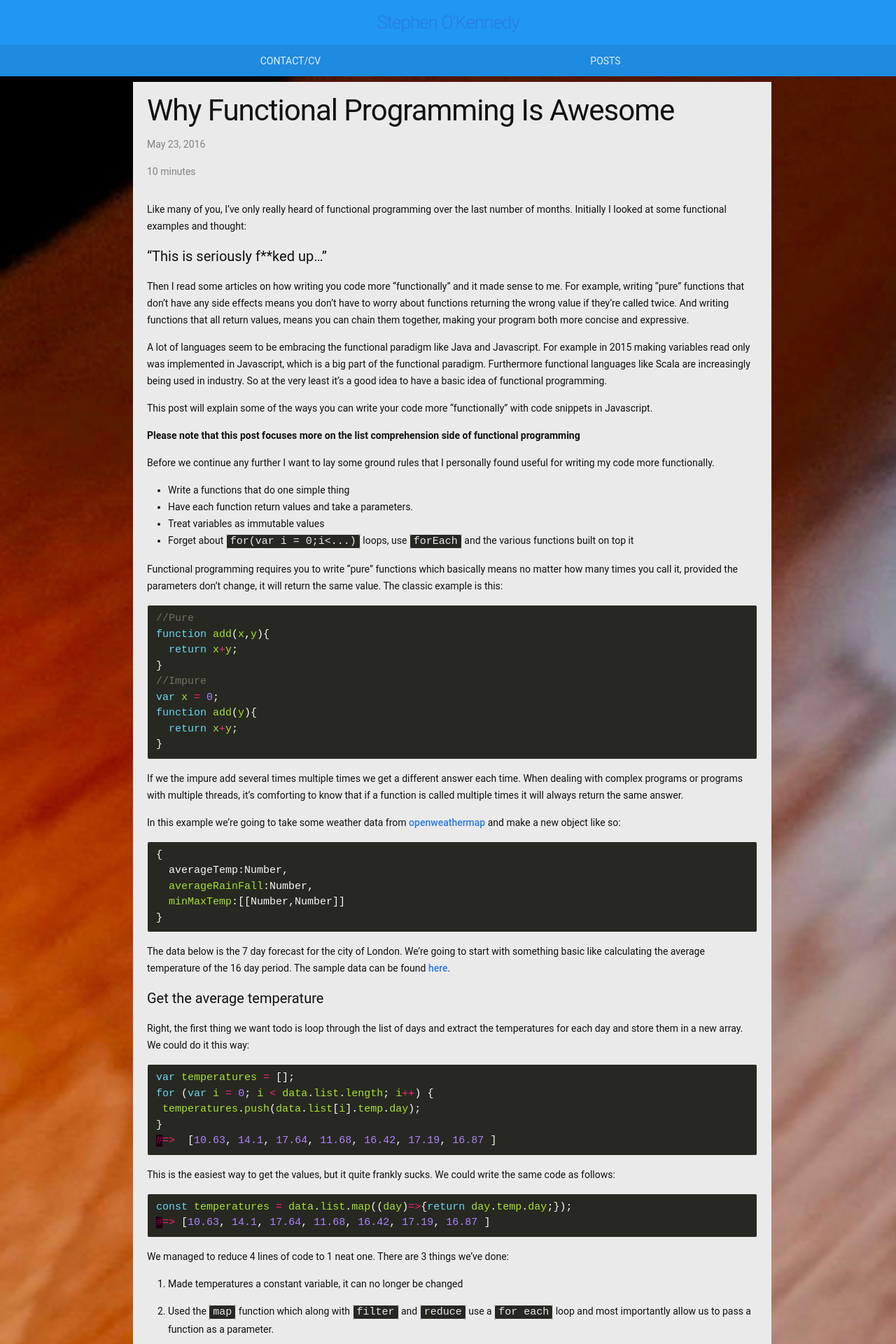
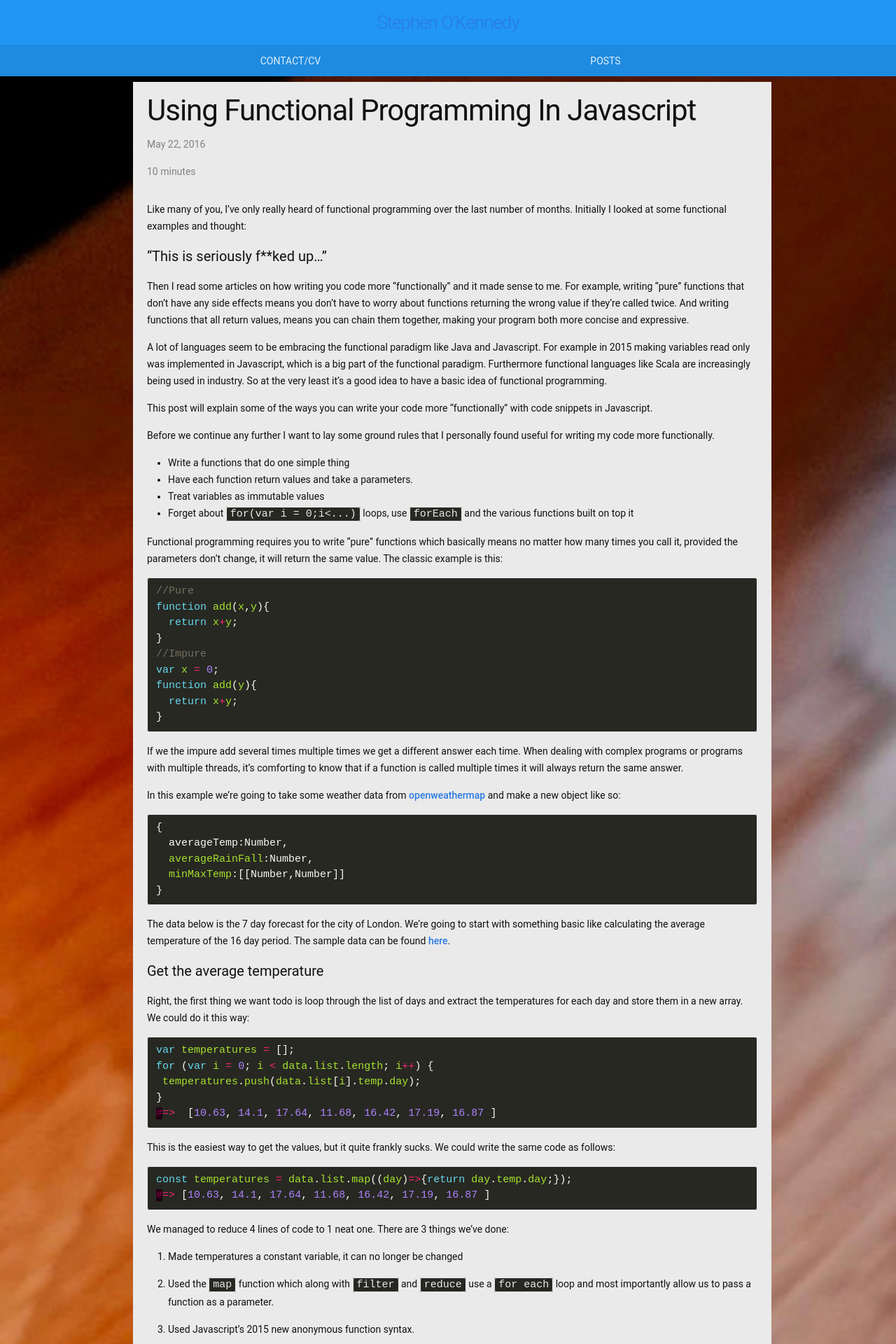
Before and after one commit to stephenoken/stephenoken.github.io, a Jekyll site: the page built from _posts/2016-05-22-using-functional-programming-in-javascript.markdown, in a window 1280 px wide. Shown: the top 1920 px of the page at 70% size. Built offline with Jekyll 4.4.1, drawn with Linux system fonts in a browser that asks for light colours; nearby versions of some CDN libraries.

```diff
--- a/_posts/2016-05-23-why-functional-programming-is-awesome.md
+++ b/_posts/2016-05-22-using-functional-programming-in-javascript.markdown
@@ -1,10 +1,10 @@
 ---
 layout: post
-title:  "Why Functional Programming Is Awesome"
-date:   2016-05-23 14:26:24 +0100
+title:  "Using Functional Programming In Javascript"
+date:   2016-05-22 14:26:24 +0100
 categories: functional programming javascript
 description: "Learn the fundamentals of functional programming with javascript"
-image: "images/why-functional-programming-is-awesome/title.jpg"
+image: "images/using-functional-programming-in-javascript/title.jpg"
 ---
 
 
@@ -18,8 +18,6 @@ Then I read some articles on how writing you code more "functionally" and it mad
 A lot of languages seem to be embracing the functional paradigm like Java and Javascript. For example in 2015 making variables read only was implemented in Javascript, which is a big part of the functional paradigm.  Furthermore functional languages like Scala are increasingly being used in industry. So at the very least it's a good idea to have a basic idea of functional programming.
 
 This post will explain some of the ways you can write your code more "functionally" with code snippets in Javascript.
-
-**Please note that this post focuses more on the list comprehension side of functional programming**
 
 Before we continue any further I want to lay some ground rules that I personally found useful for writing my code more functionally.
 
```
Also changed, not shown: _includes/head.html (+10 -0 lines), posts/images/using-functional-programming-in-javascript/title.jpg (renamed from posts/images/why-functional-programming-is-awesome/title.jpg).
